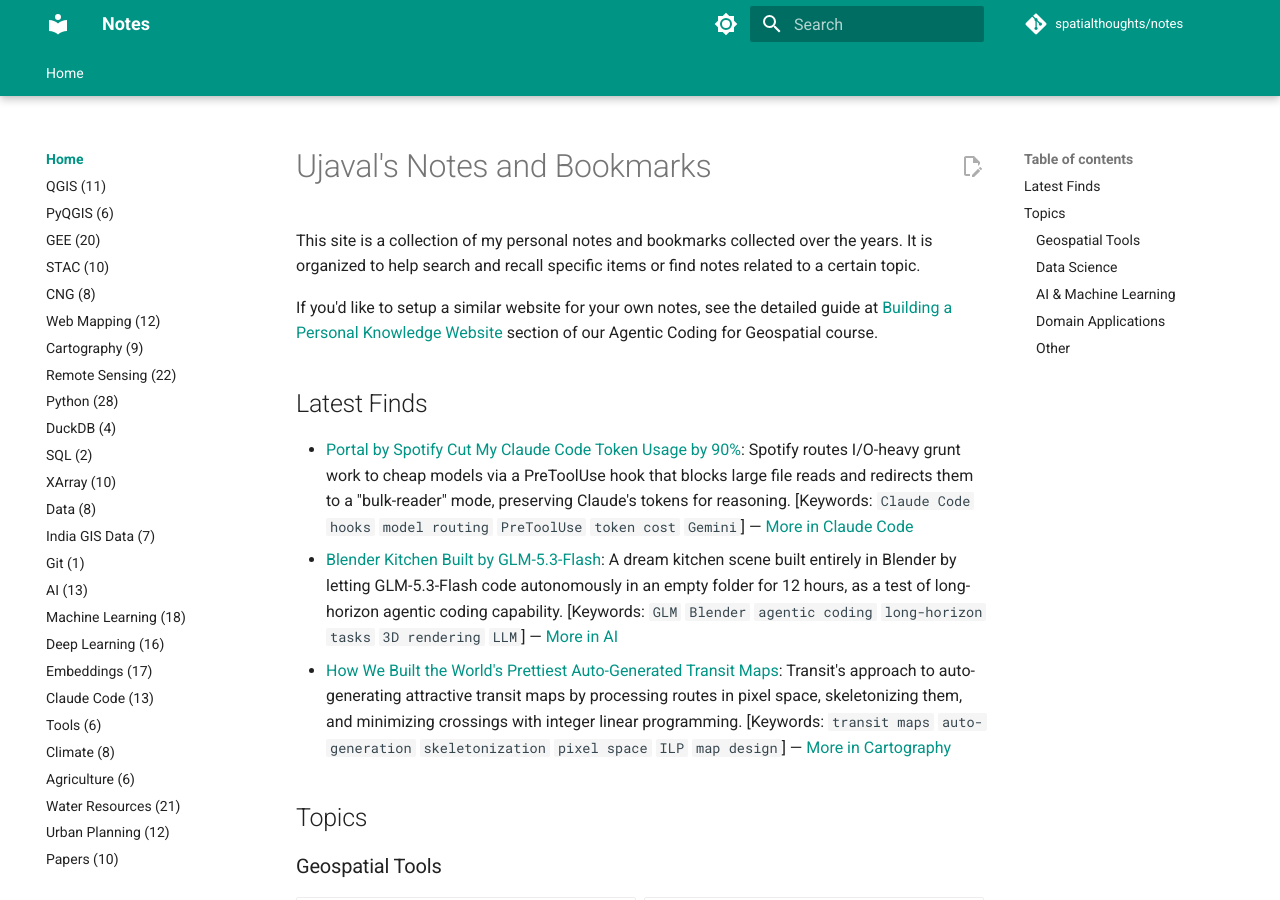
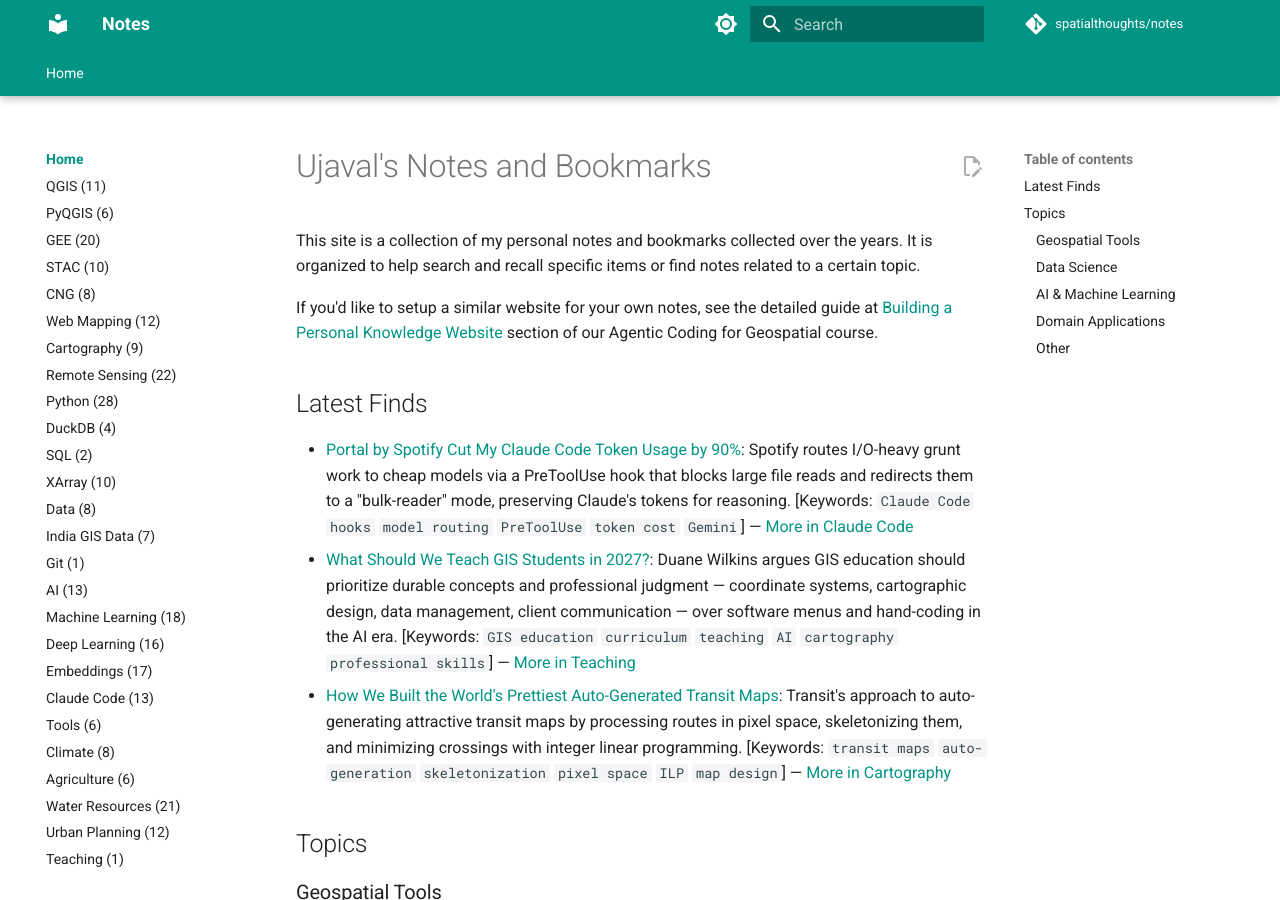
Before and after one commit to spatialthoughts/notes, an MkDocs documentation site: the page built from notes/index.md, in a window 1280 px wide and 900 px high. Built offline with MkDocs 1.6.1 and Material for MkDocs 9.7.7, drawn with Linux system fonts in a browser that asks for light colours; comment, search, counter and statistics services are not loaded.

Commit message:
Add Teaching topic page and move GIS education 2027 note there
Co-Authored-By: Claude Sonnet 5 <noreply@anthropic.com>
Claude-Session: https://claude.ai/code/session_011ne1oNYHgRM1FmtyseXy12

```diff
--- a/mkdocs.yml
+++ b/mkdocs.yml
@@ -88,6 +88,7 @@ nav:
     - Agriculture: Agriculture.md
     - Water Resources: Water_Resources.md
     - Urban Planning: Urban_Planning.md
+    - Teaching: Teaching.md
     - Papers: Papers.md
     - Miscellaneous: Misc.md
     - Changelog: log.md
--- a/notes/index.md
+++ b/notes/index.md
@@ -7,7 +7,7 @@ If you'd like to setup a similar website for your own notes, see the detailed gu
 ## Latest Finds
 
 - [Portal by Spotify Cut My Claude Code Token Usage by 90%](https://engineering.atspotify.com/2026/9/portal-by-spotify-cut-my-claude-code-token-usage-by-90): Spotify routes I/O-heavy grunt work to cheap models via a PreToolUse hook that blocks large file reads and redirects them to a "bulk-reader" mode, preserving Claude's tokens for reasoning. [Keywords: `Claude Code` `hooks` `model routing` `PreToolUse` `token cost` `Gemini`] — [More in Claude Code](Claude_Code.md)
-- [Blender Kitchen Built by GLM-5.3-Flash](https://x.com/louszbd/status/2093047548550525165): A dream kitchen scene built entirely in Blender by letting GLM-5.3-Flash code autonomously in an empty folder for 12 hours, as a test of long-horizon agentic coding capability. [Keywords: `GLM` `Blender` `agentic coding` `long-horizon tasks` `3D rendering` `LLM`] — [More in AI](AI.md)
+- [What Should We Teach GIS Students in 2027?](https://www.linkedin.com/pulse/what-should-we-teach-gis-students-2027-duane-wilkins-nya7e): Duane Wilkins argues GIS education should prioritize durable concepts and professional judgment — coordinate systems, cartographic design, data management, client communication — over software menus and hand-coding in the AI era. [Keywords: `GIS education` `curriculum` `teaching` `AI` `cartography` `professional skills`] — [More in Teaching](Teaching.md)
 - [How We Built the World's Prettiest Auto-Generated Transit Maps](https://blog.transitapp.com/how-we-built-the-worlds-prettiest-auto-generated-transit-maps-12d0c6fa502f/): Transit's approach to auto-generating attractive transit maps by processing routes in pixel space, skeletonizing them, and minimizing crossings with integer linear programming. [Keywords: `transit maps` `auto-generation` `skeletonization` `pixel space` `ILP` `map design`] — [More in Cartography](Cartography.md)
 
 ## Topics
@@ -78,6 +78,8 @@ If you'd like to setup a similar website for your own notes, see the detailed gu
 
 -   :material-city: **[Urban Planning](Urban_Planning.md)**
 
+-   :material-school: **[Teaching](Teaching.md)**
+
 </div>
 
 ### Other
```
Also changed, not shown: CLAUDE.md (+1 -0 lines), notes/Misc.md (+0 -2 lines), notes/Teaching.md (added, +10 -0 lines), notes/log.md (+1 -0 lines).
